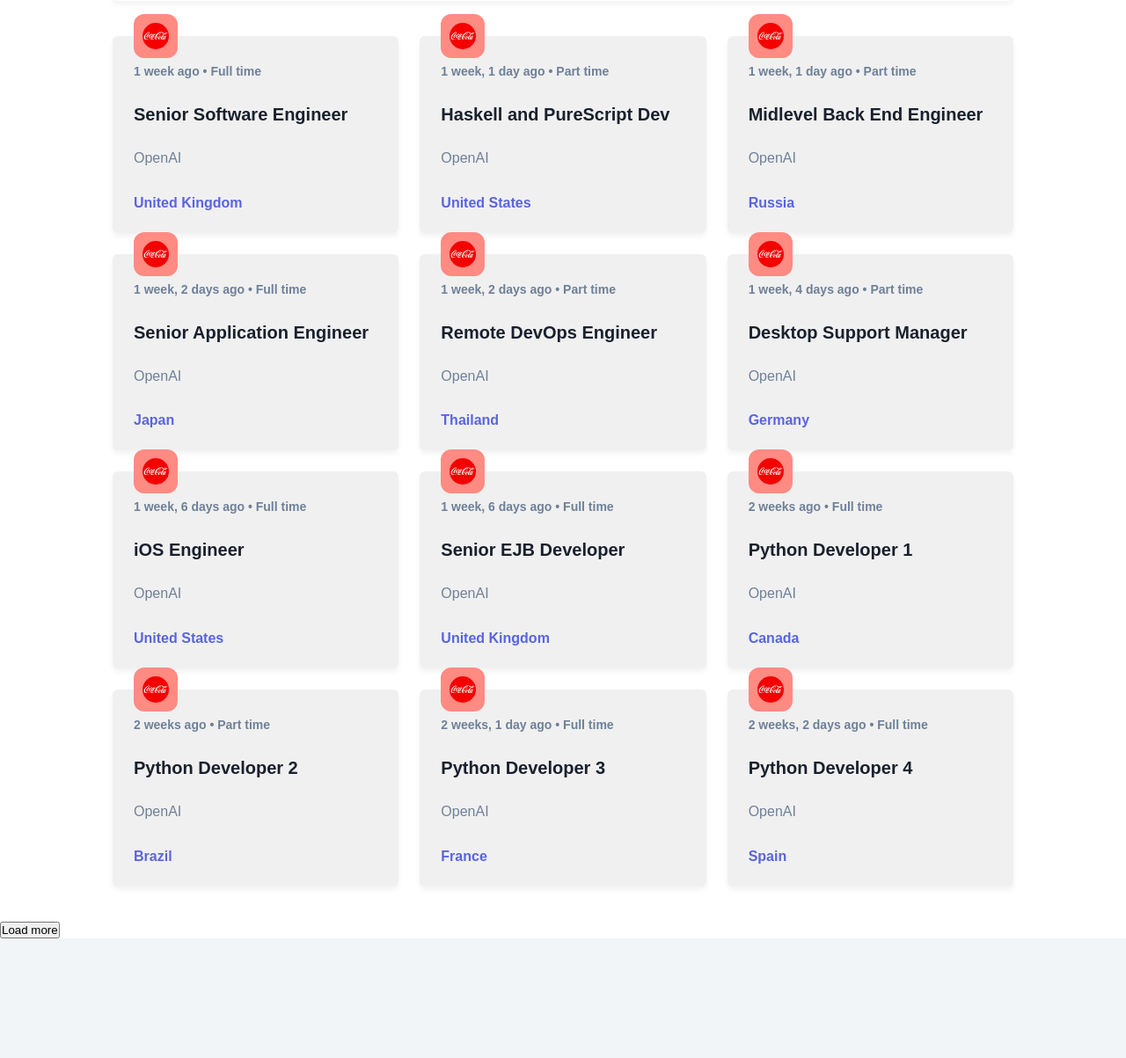
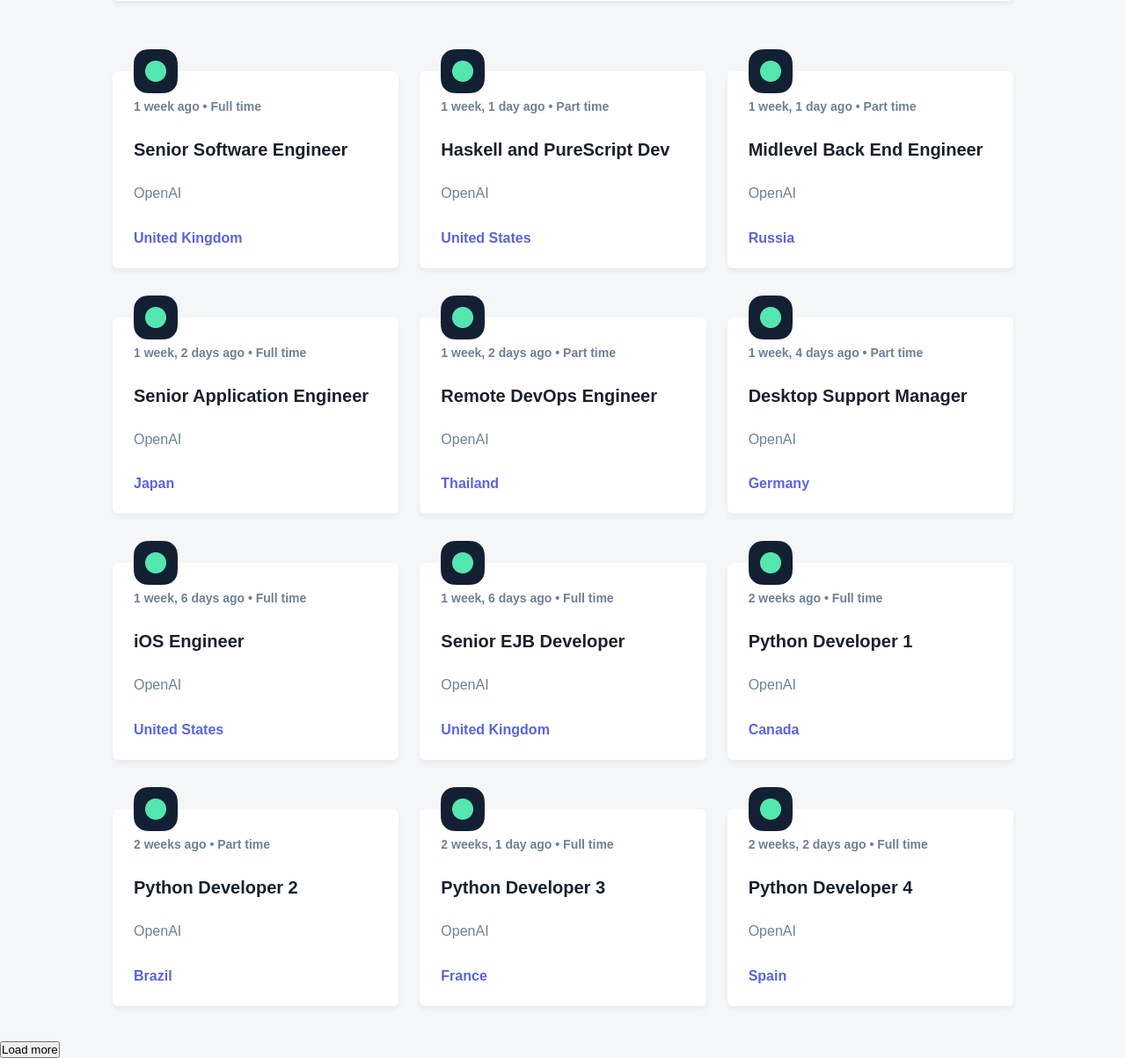
Before and after one commit to xDve22/ProyectosWeb_ND, a Django app: page / in a window 1280 px wide. Shown: the part 131-1334 px from the top of the page at 88% size. Before the commit the page ends 1198 px from the top, so only its background shows below. Run offline with Django 5.2, Linux system fonts and the light colour scheme; data comes from the database, SQL or seed files in the repository.

Commit message:
feat: add logo upload functionality to job creation form and display in job listings
- Cherry-picked from commit 8aa1754
- resolved merge conflicts in dashboard.html and integrated UI updates

```diff
--- a/core/static/core/styles.css
+++ b/core/static/core/styles.css
@@ -45,6 +45,7 @@
   --spacing-550: 44px;
   --spacing-600: 48px;
   --spacing-700: 56px;
+  --spacing-1000: 80px;
 
   /* Radius */
 
@@ -57,6 +58,9 @@
   --radius-100: 100px;
 }
 
+body{
+  background: var(--slate-100);
+}
 .site-header {
   background: var(--indigo-500);
   padding: var(--spacing-200) 0;
@@ -239,17 +243,18 @@
 .job-list {
   display: grid;
   grid-template-columns: repeat(auto-fill, minmax(300px, 1fr));
-  gap: var(--spacing-300);
+  column-gap: var(--spacing-300);
+  row-gap: var(--spacing-700);
   list-style: none;
   padding: 0;
   margin: var(--spacing-500) auto;
   width: 80%;
   max-width: 1200px;
+  margin-top: var(--spacing-1000);
 }
 
 .job-card {
-  /* background: var(--neutral-0);   Comentado por ahora*/
-  background: rgb(240, 240, 240);
+  background:var(--neutral-0);
   border-radius: var(--radius-6);
   padding: var(--spacing-400) var(--spacing-300) var(--spacing-300);
   box-shadow: 0 4px 6px rgba(0, 0, 0, 0.05);
@@ -267,24 +272,17 @@
 
 /* Cards design by dve */
 
-.job-card_logo {
+.job-card__logo {
   position: absolute;
   top: -25px;
   left: var(--spacing-300);
   width: 50px;
   height: 50px;
   border-radius: var(--radius-12);
-  background: rgb(255, 139, 131);
   display: flex;
   align-items: center;
   justify-content: center;
   overflow: hidden;
-}
-
-.job-card_logo img {
-  width: 60%;
-  height: 60%;
-  object-fit: contain;
 }
 
 .job-card__meta {
--- a/core/templates/dashboard.html
+++ b/core/templates/dashboard.html
@@ -1,6 +1,9 @@
 {% extends "base.html" %}
 {% block title %}Job Offers{% endblock %}
-{% load static %} /*Lo puse temporalmente para cargar los logos*/
+
+{% load static %}
+{% load time_filters %}
+
 {% block content %}
 <main>
   {% include "_job_filters.html" %}
@@ -8,11 +11,13 @@
   <ul class="job-list">
     {% for job in jobs %}
     <li class="job-card">
-      <!-- Codigo LOGO temporal -->
-      <div class="job-card_logo">
-        <img src="{% static 'img/Cocacola.svg' %}" alt="{{ job.company.name}} logo">
+      <div class="job-card__logo">
+        {% if job.company.logo %}
+          <img src="{{ job.company.logo.url }}" alt="{{ job.company.name }}" width="50">
+        {% else %}
+          <img src="{% static 'img/default.png' %}" alt="Default logo" width="50">
+        {% endif %}
       </div>
-
       <p class="job-card__meta">
         {{ job.created_at|timesince }} ago • {{ job.get_employment_type_display }}
       </p>
@@ -22,14 +27,7 @@
       </h2>
 
       <p class="job-card__company"> {{ job.company.name }}</p>
-
-      <!-- Se elimina para mostrarlo tal cual el diseño -->
-      <!-- <p><strong>Type:</strong> {{ job.get_employment_type_display }}</p> -->
-
       <p class="job-card__location">{{ job.location }}</p>
-
-      <!-- Se elimina por que no esta en el diseño-->
-      <!-- <p><strong>Posted:</strong> {{ job.created_at|date:"Y-m-d" }}</p> -->
 
     </li>
     {% empty %}
```
Also changed, not shown: core/static/img/CocaCola.svg (deleted), 1 other file.
